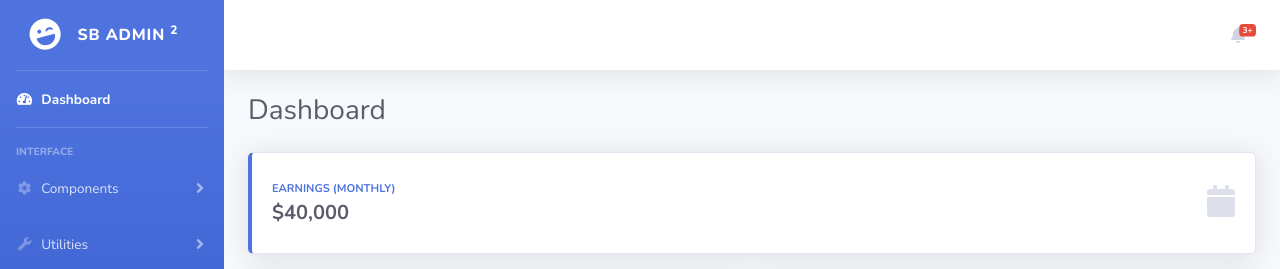
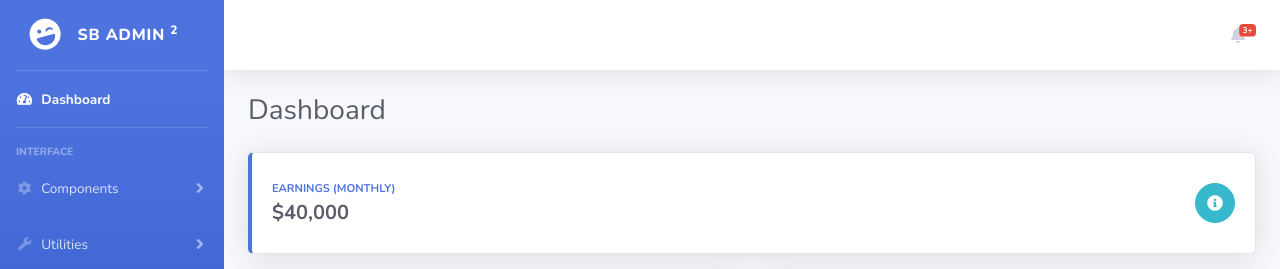
Before and after one commit to Sol-J/Sol-J.github.io, a website with bundled scripts: page index.html in a window 1280 px wide. Shown: the top 269 px of the page. Built offline with nearby package versions, Linux system fonts and the light colour scheme.

Commit message:
Update index.html

```diff
--- a/index.html
+++ b/index.html
@@ -251,9 +251,11 @@
                                                 Earnings (Monthly)</div>
                                             <div class="h5 mb-0 font-weight-bold text-gray-800">$40,000</div>
                                         </div>
-                                        <div class="col-auto">
-                                            <i class="fas fa-calendar fa-2x text-gray-300"></i>
-                                        </div>
+
+                                        <a href="#" class="btn btn-info btn-circle">
+                                            <i class="fas fa-info-circle"></i>
+                                        </a>
+
                                     </div>
                                 </div>
                             </div>
```
